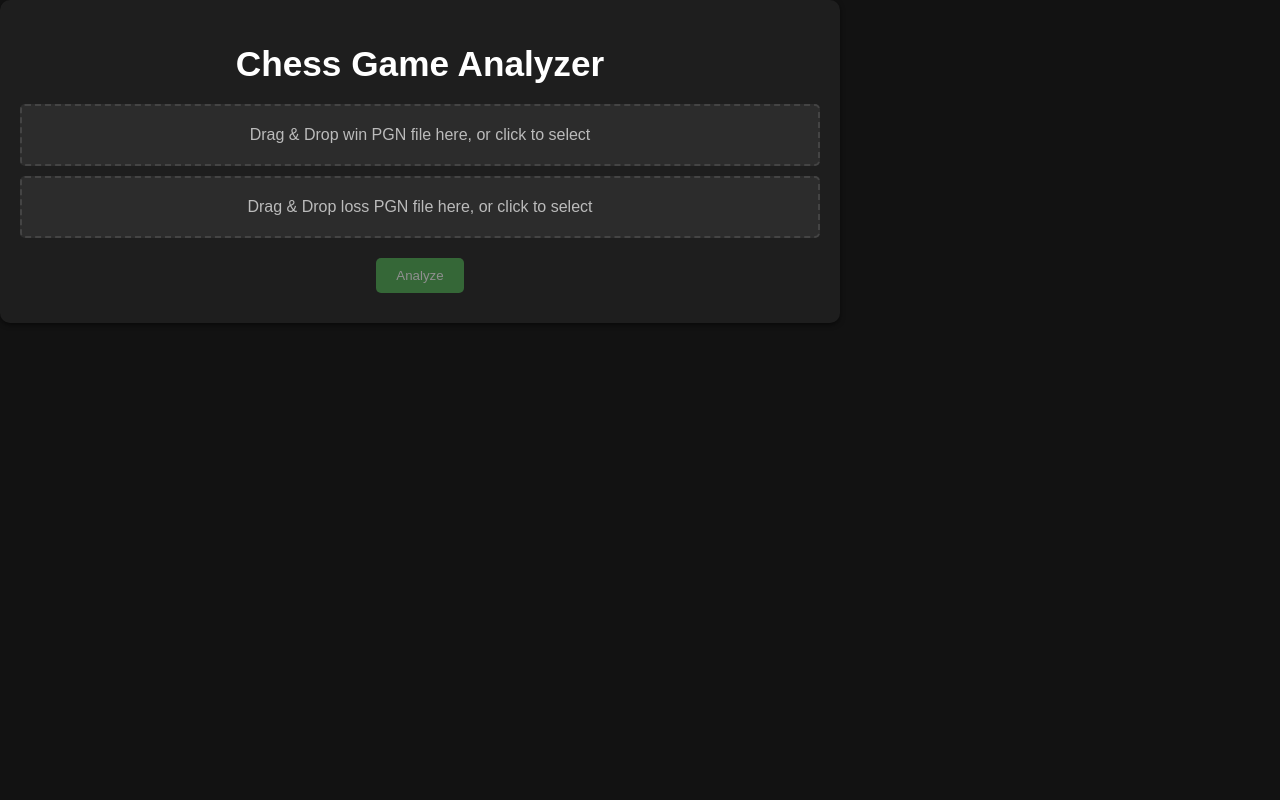
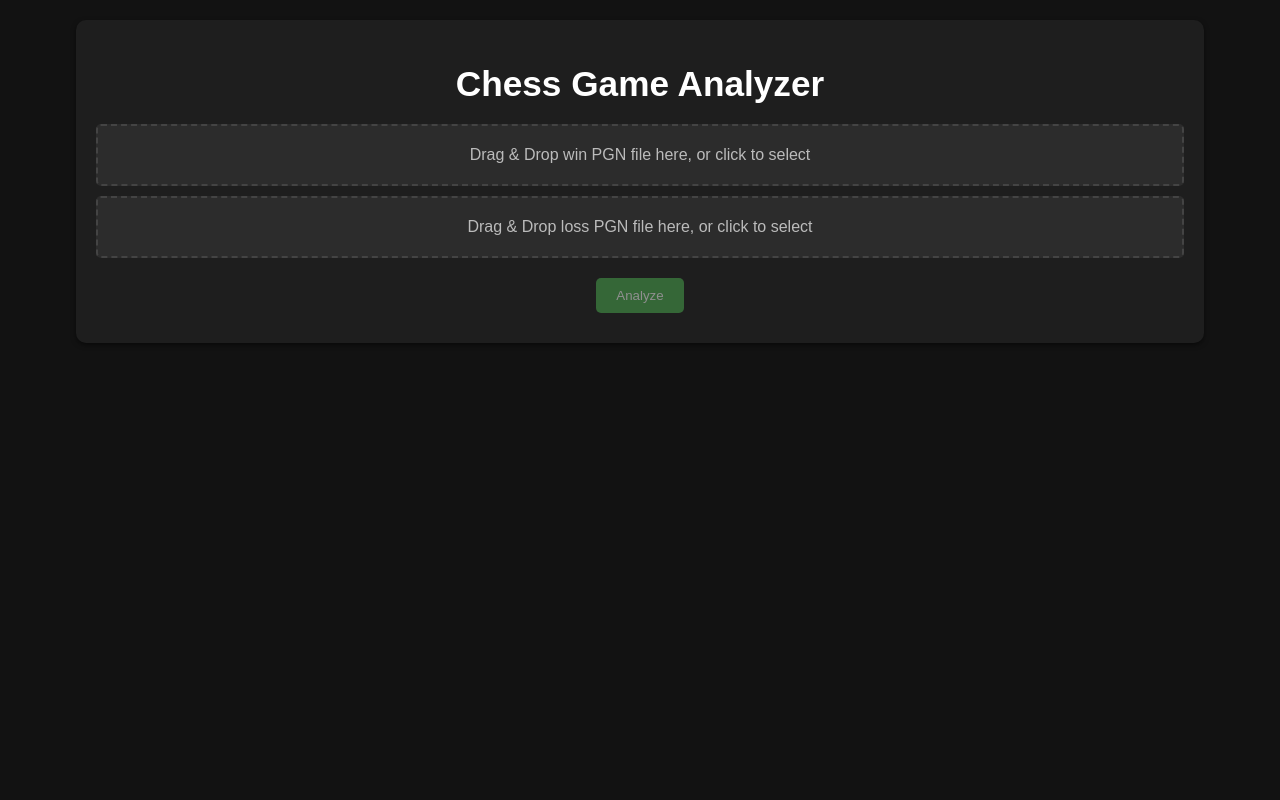
Before and after one commit to achukash/Hack-A-Sol-3.0, a Flask app: page / in a window 1280 px wide. Run offline with Flask 3, Linux system fonts and the light colour scheme; parts of the project's set-up code (start-up, migrations or seed data) failed here and were passed over.

Commit message:
chore: Update chess engine path and fix CSS display issue

```diff
--- a/feature_analysis.py
+++ b/feature_analysis.py
@@ -4,11 +4,7 @@ import chess
 
 import stockfish
 
-<<<<<<< HEAD
 engine = chess.engine.SimpleEngine.popen_uci(stockfish.stockfish_path) # Add the stockfish path in stockfish.py
-=======
-engine = chess.engine.SimpleEngine.popen_uci(r"E:\Hackathons\stockfish\stockfish-windows-x86-64-avx2.exe")
->>>>>>> 11bb83465e163253dfea759b46084d4c52a27bc1
 
 print("Chess engine initialized!")
 
--- a/static/analysis_style.css
+++ b/static/analysis_style.css
@@ -5,8 +5,9 @@ body {
   color: #e0e0e0;
   margin: 0;
   padding: 0;
-    justify-content: center;
-    align-items: flex-start; /* Align items to the top */
+  display: flex;
+  flex-direction: column; /* Stack containers vertically */
+  align-items: center; /* Center the containers horizontally */
   min-height: 100vh;
 }
 
@@ -16,9 +17,11 @@ body {
   padding: 20px;
   border-radius: 10px;
   box-shadow: 0 2px 5px rgba(0, 0, 0, 0.5);
-    width: 90%;
-    max-width: 800px;
+  width: 85%; /* Increased width to 85% of the screen */
+  max-width: 1200px; /* Max width for larger screens */
   text-align: center;
+  margin: 20px 0; /* Adds space between containers */
+  /* Removed overflow and max-height to prevent scrolling within the containers */
 }
 
 /* Headings */
@@ -27,6 +30,9 @@ body {
   font-size: 2.2em;
   margin-bottom: 20px;
 }
+
+/* Rest of the existing styles for other sections remain unchanged */
+
 
   /* Section for the file upload area */
   .upload-section, .analysis-section {
```
Lines whose indentation alone changed are shown as unchanged.
